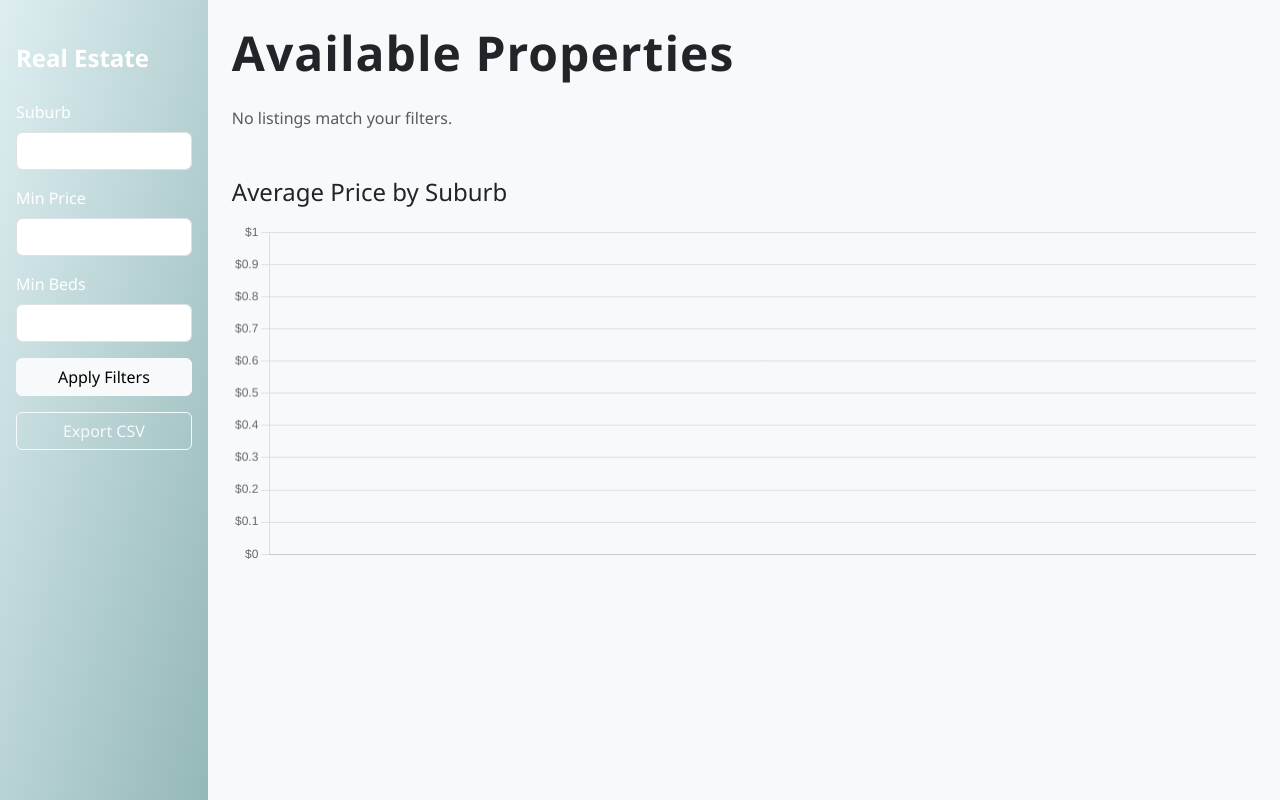
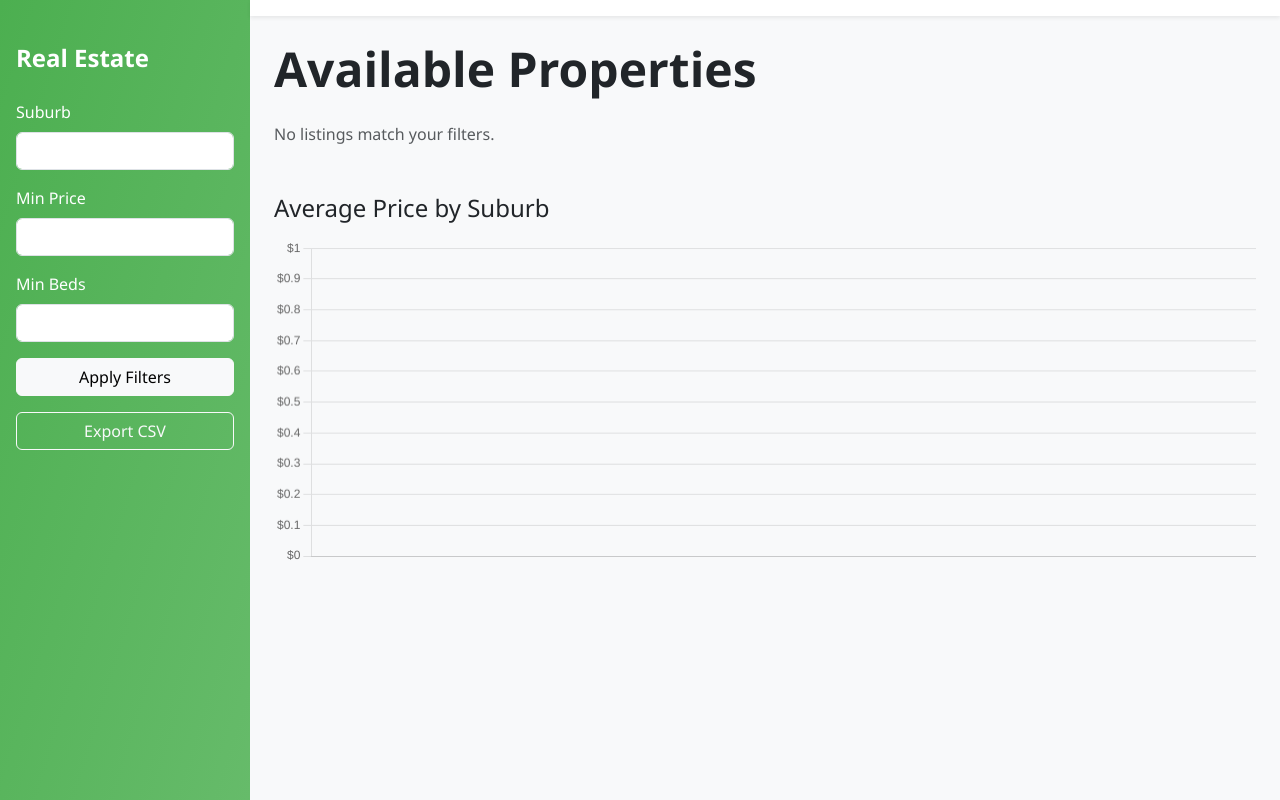
Before and after one commit to Marmitt/real-state-dashboard, a Flask app: template templates/index.html in a window 1280 px wide. Run offline with Flask 3, Linux system fonts and the light colour scheme; the template is opened without the code that fills it, so the values that code supplies are empty.

Commit message:
Restore green sidebar with modern style and add responsive toggle for mobile

```diff
--- a/static/css/style.css
+++ b/static/css/style.css
@@ -10,15 +10,23 @@ body {
 
   #sidebar {
     width: 250px;
-    background: linear-gradient(to bottom right, #deeef1, #94b8b8);
+    background: linear-gradient(to bottom right, #4caf50, #66bb6a);
     padding: 1rem 0;
     min-height: 100vh;
-    color: white;
+    transition: all 0.3s ease;
+  }
+
+  #sidebar.collapsed {
+    margin-left: -250px;
   }
 
   .sidebar-heading {
     font-size: 1.5rem;
     color: white;
+  }
+
+  #page-content-wrapper {
+    flex: 1;
   }
 
   .card {
--- a/templates/index.html
+++ b/templates/index.html
@@ -3,13 +3,14 @@
 <head>
   <meta charset="UTF-8">
   <title>Real Estate Dashboard</title>
+  <meta name="viewport" content="width=device-width, initial-scale=1" />
   <link href="https://cdn.jsdelivr.net/npm/bootstrap@5.3.2/dist/css/bootstrap.min.css" rel="stylesheet">
   <link rel="stylesheet" href="{{ url_for('static', filename='css/style.css') }}">
 </head>
 <body>
   <div class="d-flex" id="wrapper">
     <!-- Sidebar -->
-    <div id="sidebar">
+    <div id="sidebar" class="bg-green">
       <div class="sidebar-heading px-3 py-4 fw-bold text-white">Real Estate</div>
       <div class="list-group list-group-flush px-3">
         <form method="get">
@@ -33,9 +34,14 @@
       </div>
     </div>
 
-    <!-- Main Content -->
-    <div id="page-content-wrapper" class="w-100 p-4">
-      <h2 class="display-5 fw-bold mb-4 text-dark" style="font-family: 'Segoe UI', sans-serif; letter-spacing: 1px;">Available Properties</h2>
+    <!-- Page Content -->
+    <div id="page-content-wrapper" class="w-100">
+      <nav class="navbar navbar-light bg-white shadow-sm px-4">
+        <button class="btn btn-outline-success d-md-none" id="toggleSidebar">☰ Menu</button>
+      </nav>
+
+      <div class="container-fluid px-4 py-4">
+        <h2 class="display-5 fw-bold mb-4 text-dark" style="font-family: 'Segoe UI', sans-serif;">Available Properties</h2>
 
         <div class="row">
           {% for row in listings %}
@@ -68,26 +74,25 @@
         </div>
       </div>
     </div>
+  </div>
 
   <script src="https://cdn.jsdelivr.net/npm/chart.js"></script>
   <script>
     const ctx = document.getElementById('priceChart').getContext('2d');
-    const chart = new Chart(ctx, {
+    new Chart(ctx, {
       type: 'bar',
       data: {
         labels: {{ chart_labels | tojson }},
         datasets: [{
           label: 'Average Price ($)',
           data: {{ chart_data | tojson }},
-          backgroundColor: 'rgba(144, 190, 183, 0.8)',
+          backgroundColor: 'rgba(92, 184, 92, 0.7)',
           borderRadius: 6
         }]
       },
       options: {
         responsive: true,
-        plugins: {
-          legend: { display: false }
-        },
+        plugins: { legend: { display: false } },
         scales: {
           y: {
             ticks: {
@@ -97,6 +102,11 @@
         }
       }
     });
+
+    // Sidebar toggle
+    document.getElementById('toggleSidebar').addEventListener('click', function () {
+      document.getElementById('sidebar').classList.toggle('collapsed');
+    });
   </script>
 </body>
 </html>
```
Lines whose indentation alone changed are shown as unchanged.
